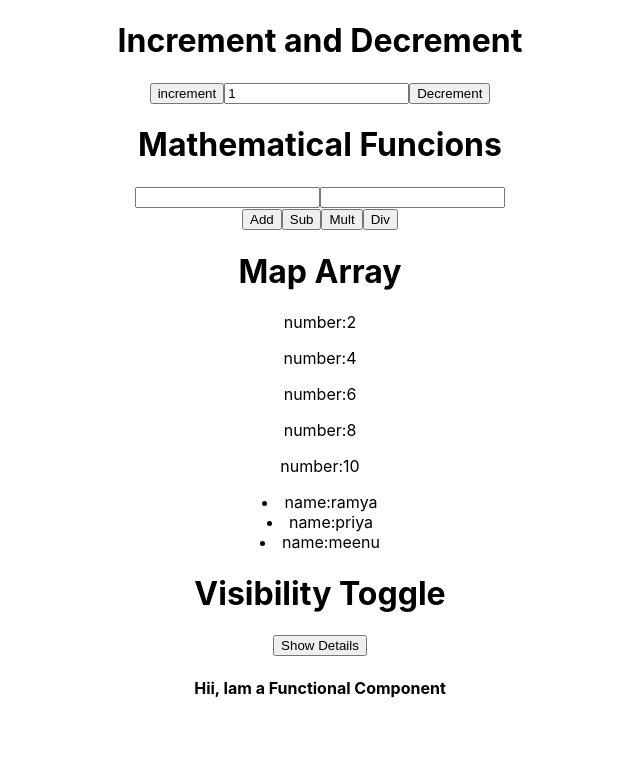
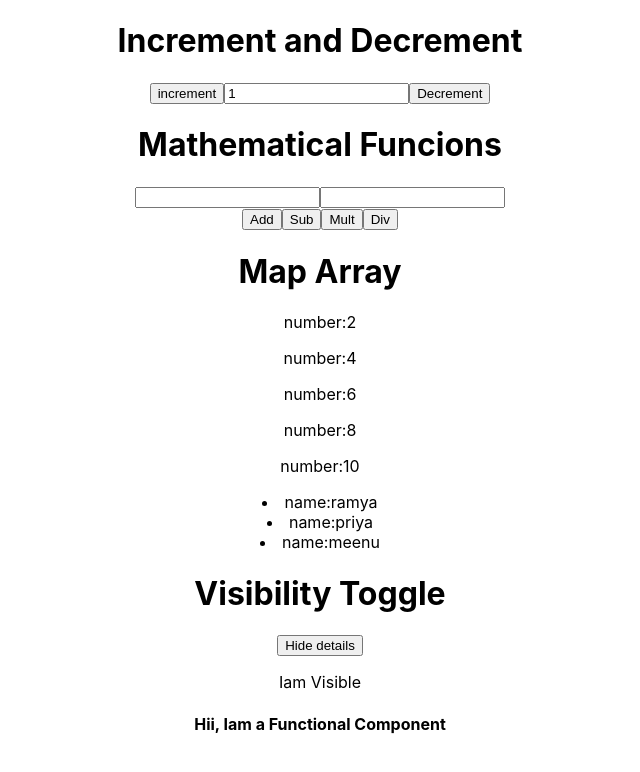
Before and after one commit to ramyamahi/Redux-Form-simple-example, a React (Create React App) app: page / in a window 1280 px wide. Both pictures are taken after a click on the button "Show Details". Shown: the top 772 px of the page, without its empty margins (320-960 px from the left). Built offline with nearby package versions, Linux system fonts and the light colour scheme.

Commit message:
Toggle Visibility effect program

```diff
--- a/src/FunctionalComponent.js
+++ b/src/FunctionalComponent.js
@@ -1,12 +1,10 @@
 import React , {Component} from 'react'
 
- const FunctionalComponent =() => {
+const FunctionalComponent =() => {
 	return (
 		<div>
 			<h4>Hii, Iam a Functional Component</h4>
 		</div>
-
-
 		)
 }
 
--- a/src/VisibilityToggle.js
+++ b/src/VisibilityToggle.js
@@ -20,10 +20,11 @@ class VisibilityToggle extends Component {
 
   	<div>
         <h1>Visibility Toggle</h1>
-        <button onClick={this.toggleVisibility.bind(this)}>{this.visibility ? 'Hide details' : 'Show Details'}</button>
-        {
-        	this.visibility && (
-        	<div>Ramya</div>)}
+        <button onClick={this.toggleVisibility.bind(this)}>{this.state.visibility ? 'Hide details' : 'Show Details'}</button>
+        <p>{
+        	this.state.visibility && (
+        	<div>Iam Visible</div>)
+        }</p>
 	</div>
 
 
```
